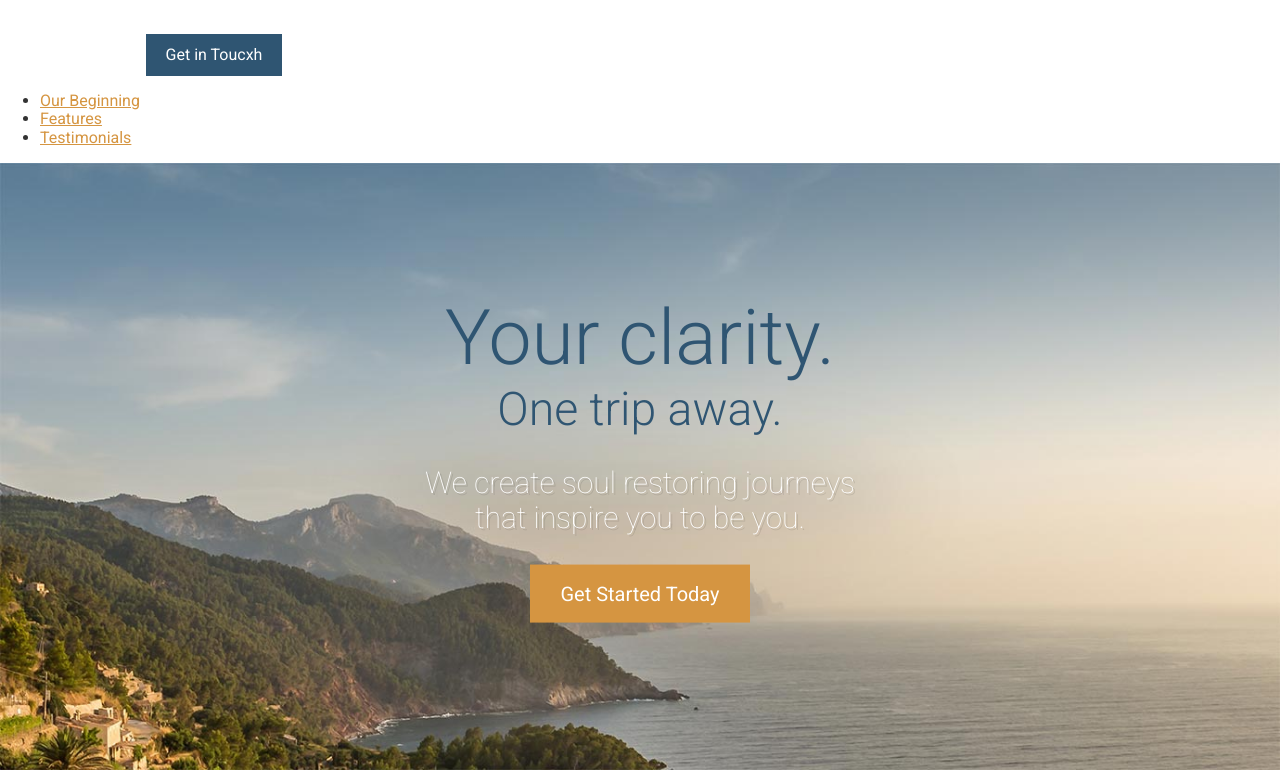
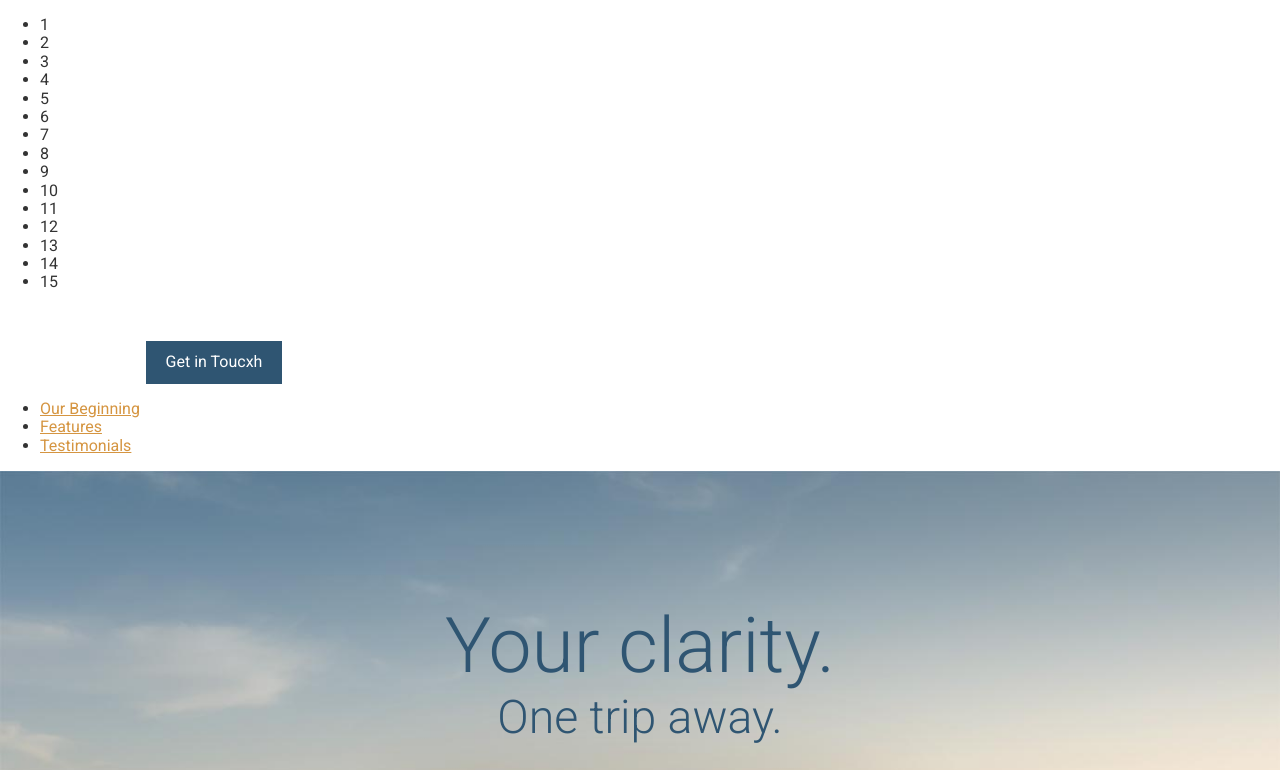
Before and after one commit to davidva123/GitTest, a website: page app/index.html in a window 1280 px wide. Shown: the top 770 px of the page. Drawn offline with Linux system fonts and the light colour scheme.

Commit message:
Counted to 15

```diff
--- a/app/index.html
+++ b/app/index.html
@@ -14,7 +14,25 @@
 </head>
 
 <body>
-
+   <ul>
+    <li>
+      1
+    </li>
+    <li>2</li>
+    <li>3</li>
+    <li>4</li>
+    <li>5</li>
+    <li>6</li>
+    <li>7</li>
+    <li>8</li>
+    <li>9</li>
+<li>10</li>
+<li>11</li>
+<li>12</li>
+<li>13</li>
+<li>14</li>
+<li>15</li>
+</ul>
   <header>
     <img src="assets/images/icons/clear-view-escapes.svg">
     <a href="#" class="btn">Get in Toucxh</a>
```
